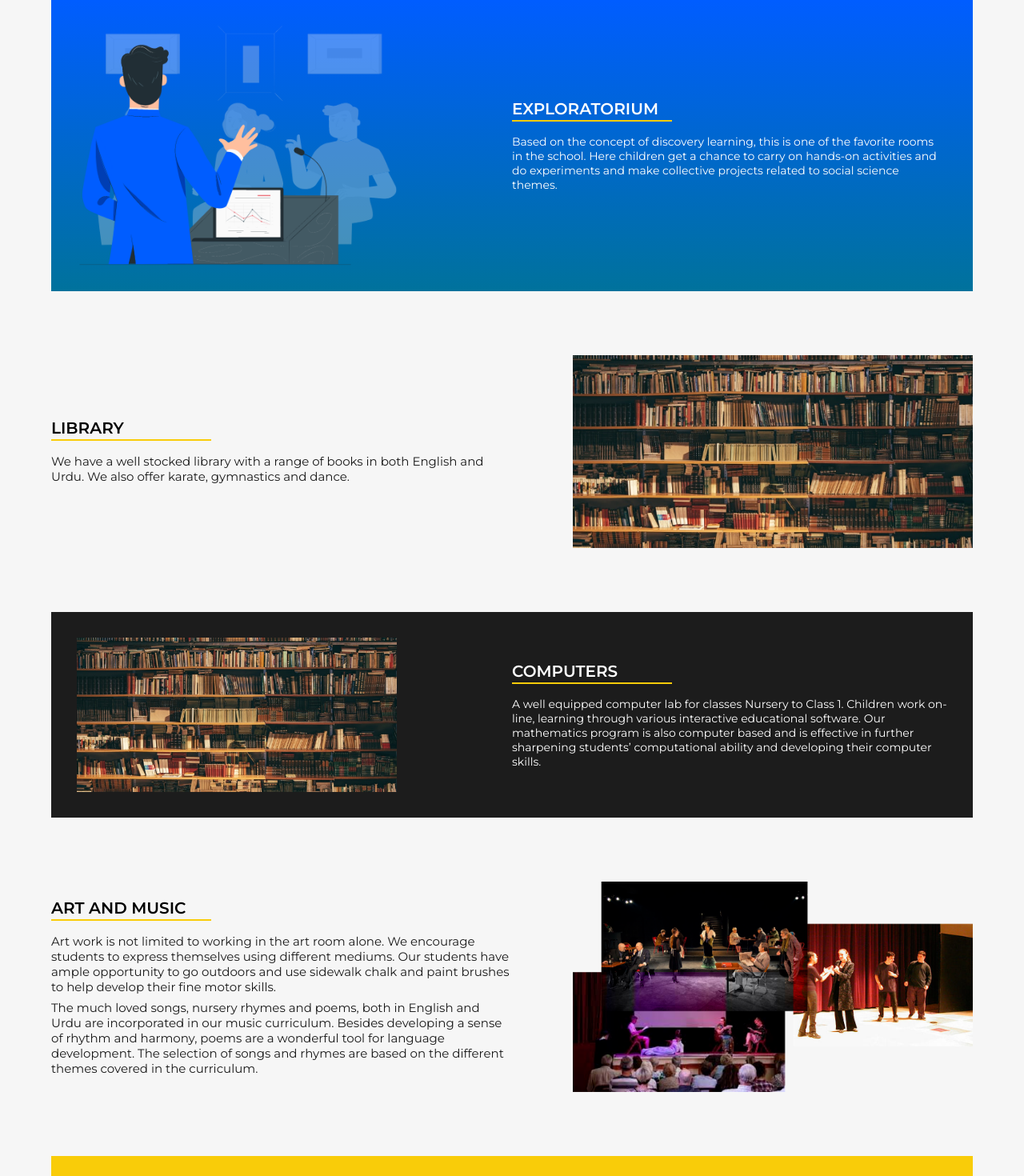
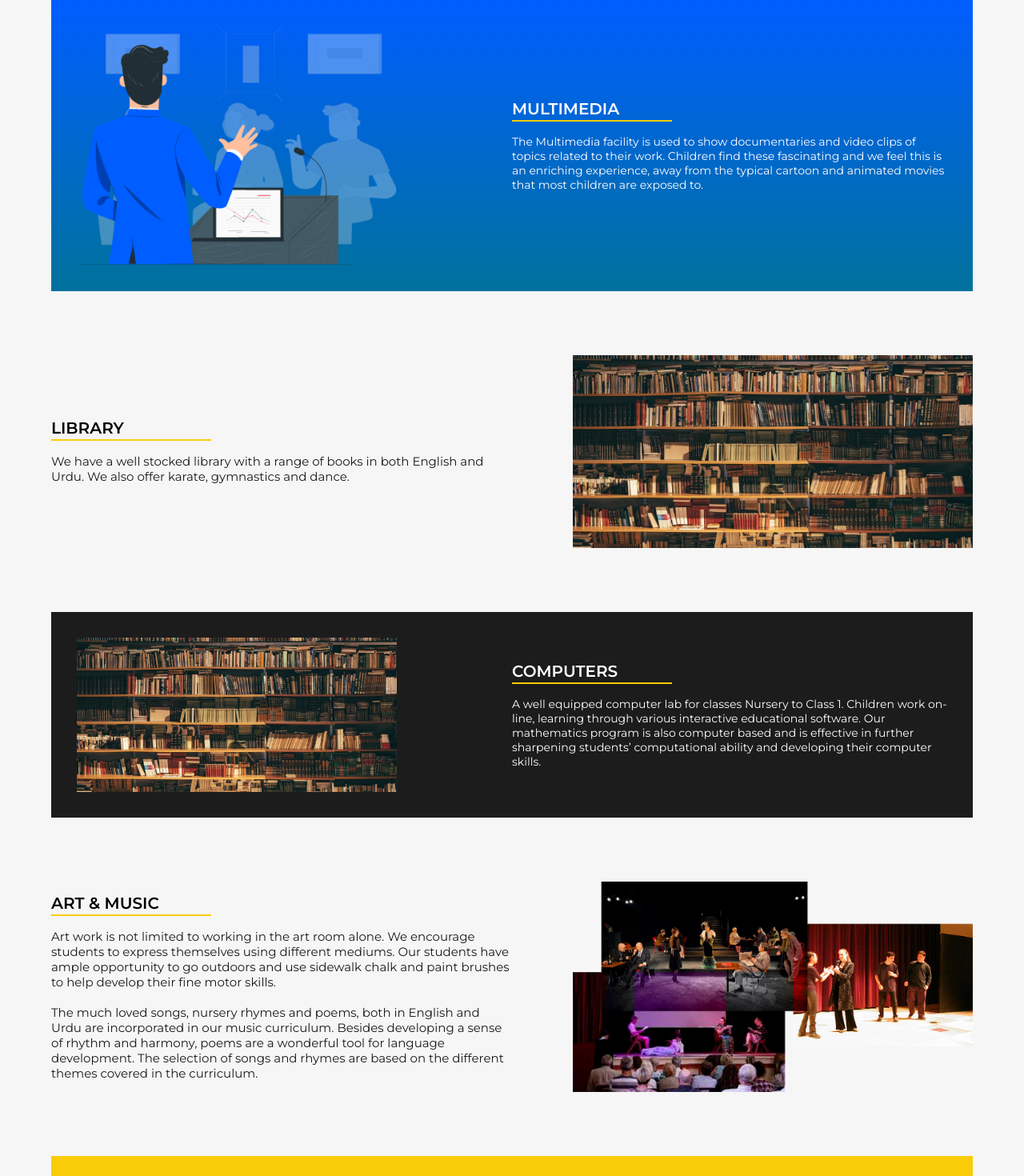
Before and after one commit to ibilalchaudhary/lgs-web, a React (Create React App) app: page /primary-school in a window 1280 px wide. Shown: the part 1240-2710 px from the top of the page at 80% size. Built offline with nearby package versions, Linux system fonts and the light colour scheme.

Commit message:
changings

```diff
--- a/package.json
+++ b/package.json
@@ -14,6 +14,7 @@
     "react-scripts": "5.0.0",
     "react-simple-image-viewer": "^1.1.1",
     "sass": "^1.49.7",
+    "swiper": "^8.0.7",
     "web-vitals": "^2.1.4"
   },
   "scripts": {
--- a/src/screens/SeniorSchool.js
+++ b/src/screens/SeniorSchool.js
@@ -135,13 +135,14 @@ export default function SeniorSchool() {
               />
               <div className="cannal__campus__senior__container__card__left">
                 <div className="cannal__campus__primary__container__card__left__heading__reverse">
-                  Exploratorium
+                  Multimedia
                 </div>
                 <div className="admissions__content__section__card__admission__procedure__paragraph__reverse">
-                  Based on the concept of discovery learning, this is one of the
-                  favorite rooms in the school. Here children get a chance to
-                  carry on hands-on activities and do experiments and make
-                  collective projects related to social science themes.
+                  The Multimedia facility is used to show documentaries and
+                  video clips of topics related to their work. Children find
+                  these fascinating and we feel this is an enriching experience,
+                  away from the typical cartoon and animated movies that most
+                  children are exposed to.
                 </div>
               </div>
             </div>
@@ -186,7 +187,7 @@ export default function SeniorSchool() {
             <div className="cannal__campus__senior__container__card">
               <div className="cannal__campus__senior__container__card__left">
                 <div className="cannal__campus__primary__container__card__left__heading">
-                  Art And Music
+                  Art & Music
                 </div>
                 <div className="admissions__content__section__card__admission__procedure__paragraph">
                   Art work is not limited to working in the art room alone. We
@@ -194,8 +195,8 @@ export default function SeniorSchool() {
                   mediums. Our students have ample opportunity to go outdoors
                   and use sidewalk chalk and paint brushes to help develop their
                   fine motor skills.
-                </div>
-                <div className="admissions__content__section__card__admission__procedure__paragraph">
+                  <br />
+                  <br />
                   The much loved songs, nursery rhymes and poems, both in
                   English and Urdu are incorporated in our music curriculum.
                   Besides developing a sense of rhythm and harmony, poems are a
```
Also changed, not shown: 1 other file (tests, documents, lock files or other folders).
